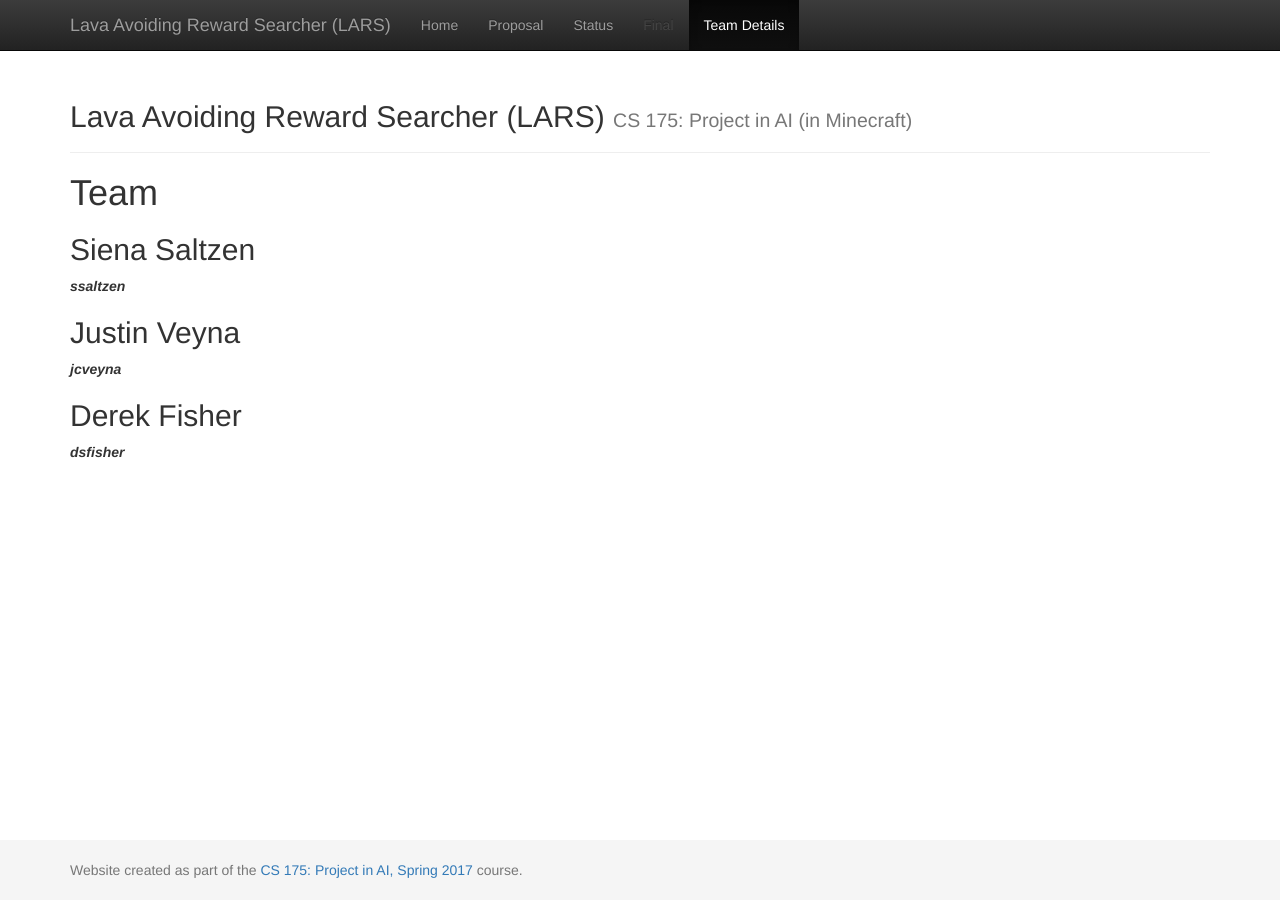
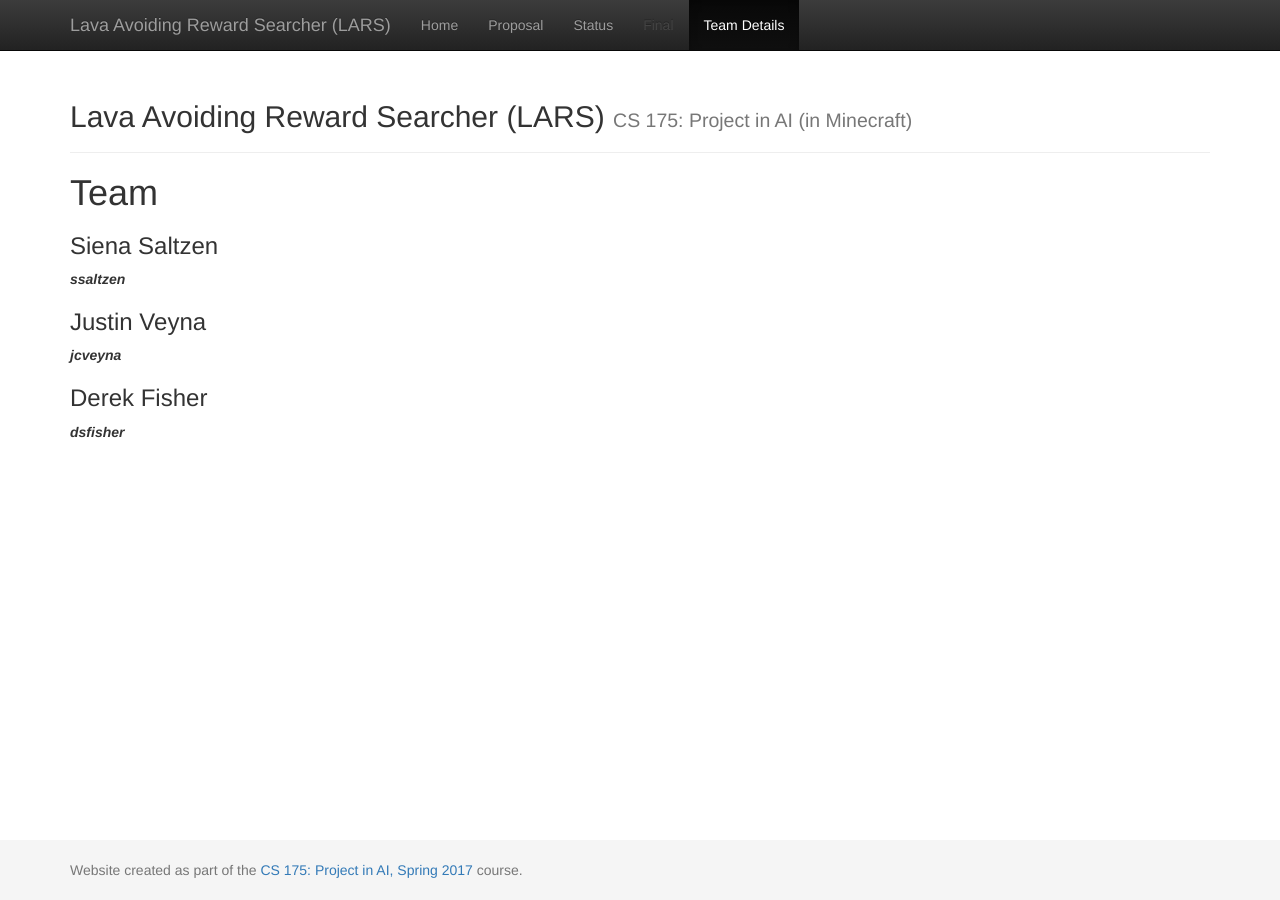
Before and after one commit to Frozen-Herring/CS-175, a Jekyll site: the page built from docs/team.md, in a window 1280 px wide. Built offline with Jekyll 4.4.1, drawn with Linux system fonts in a browser that asks for light colours.

```diff
--- a/docs/team.md
+++ b/docs/team.md
@@ -6,11 +6,11 @@ title:  Team
 # {{ page.title }}
 
 
-## Siena Saltzen
+### Siena Saltzen
 ***ssaltzen***
 
-## Justin Veyna
+### Justin Veyna
 ***jcveyna***
 
-## Derek Fisher
+### Derek Fisher
 ***dsfisher***
```
